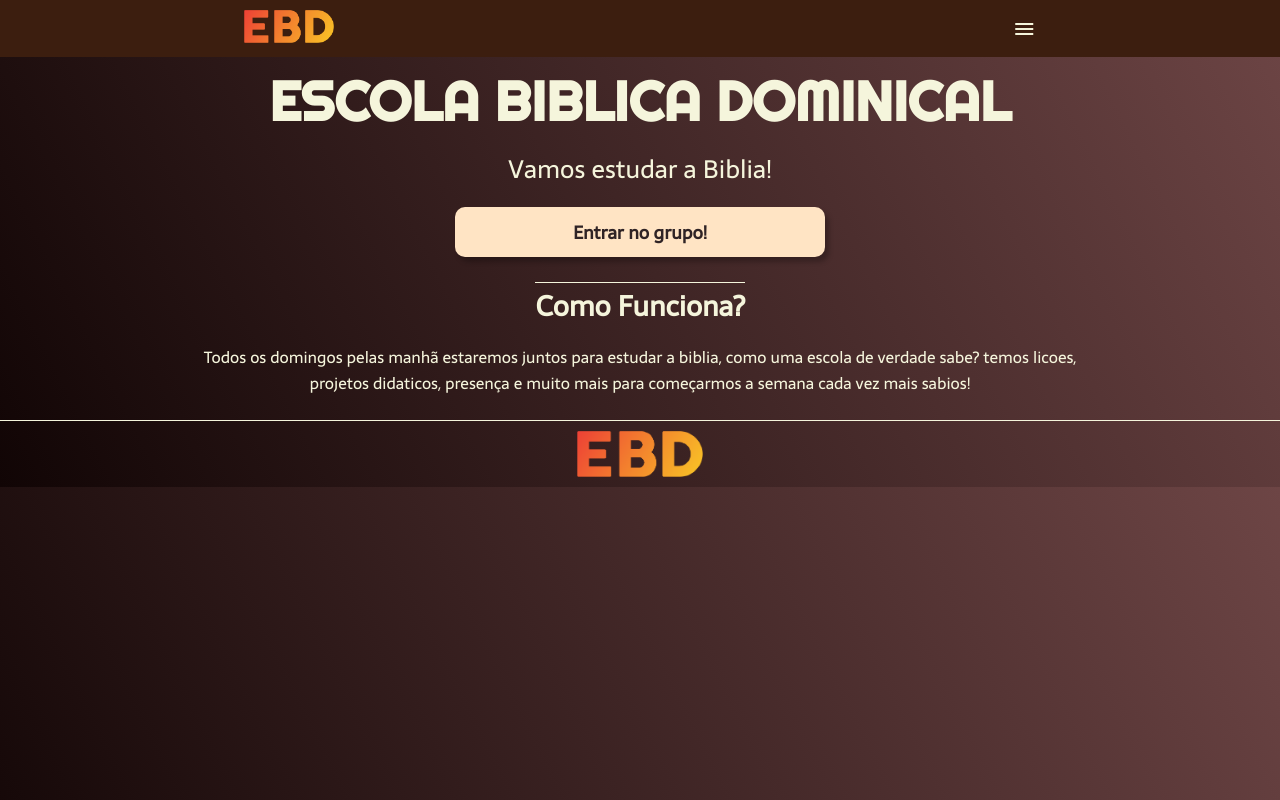
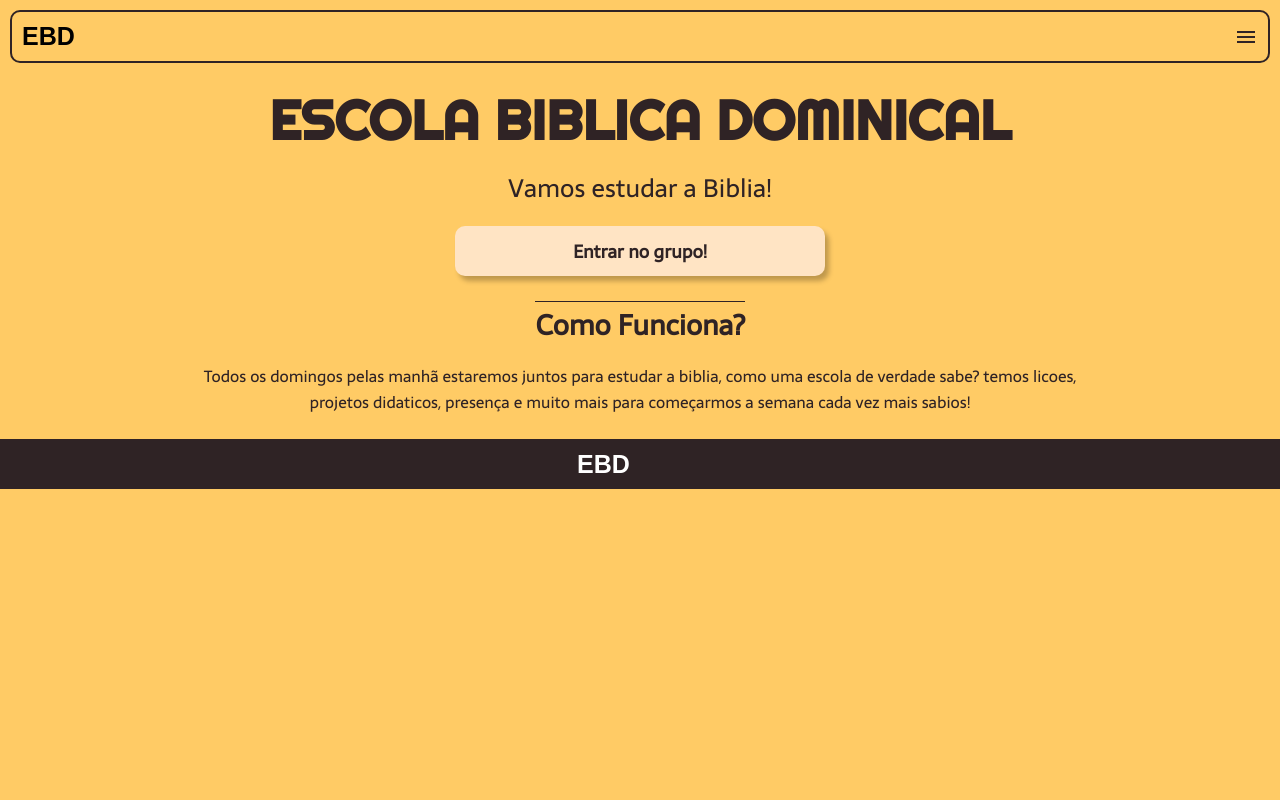
Before and after one commit to Gabr128040/ebd, a plain HTML site: page index.html in a window 1280 px wide. Drawn offline with Linux system fonts and the light colour scheme; a web font is replaced by a local one.

Commit message:
index com novo visual

```diff
--- a/index.html
+++ b/index.html
@@ -8,12 +8,13 @@
     <title>EBD</title>
     <link href="https://fonts.googleapis.com/icon?family=Material+Icons"
       rel="stylesheet">
+
 </head>
 <body>
 
-    <header class="header">
-        <a href="index.html"><img class="header-logo" src="./imagens/ebd site.png" alt="logo ebd"></a>
-        <span onclick="menu()" id="header-menu"class="material-icons">menu</span>
+  <header class="header">
+    <a href="index.html"><span class="header-logo">EBD</span></a>
+    <span onclick="menu()" id="header-menu"class="material-icons">menu</span>
 
         <nav class="nav">
             <ul class="nav-ul">
@@ -43,8 +44,10 @@
         </section>
     </main>
     <footer class="footer">
-        <img class="footer-logo" src="./imagens/ebd site.png" alt="">
+        <span id="footer-logo-ebd" class="footer-logo">EBD</
+        <img class="footer-logo" id="footer-logo-idm" src="./imagens/idm logo branco.png" alt="" />
     </footer>
     <script src="script.js"></script>
+
 </body>
 </html>
--- a/style.css
+++ b/style.css
@@ -11,9 +11,7 @@
 }
 
 body {
-    background: linear-gradient(243.18deg, #6D4545 0%, #110505 100%);
-
-
+  background: #Ffcb65;
 }
 
 .header {
@@ -22,17 +20,23 @@ body {
   align-items: center;
   padding: 10px;
   position: fixed;
-    background: #3c1e0f;
-    width: 100%;
-    justify-content: space-around;
+  background:#Ffcb65;
+  width: calc(100% - 20px);
+  justify-content: space-between;
+  margin:10px;
+  border-radius: 10px;
+  border: 2px solid #2f2325;
 }
 
 .header-logo {
-    width:30%;
+  font-family: 'Montserrat', sans-serif;
+  font-weight: 800;
+  color: black;
+  font-size: 25px;
 }
 
 #header-menu {
-	color: beige;
+	color: #2f2325;
 }
 
 .nav {
@@ -42,15 +46,16 @@ body {
   width: 100%;
   top: 60px;
   padding-left: 20px;
-    background: #3c1e0f;
+  background: #130e0edc;
   border-top: 1px solid beige;
+  border-radius: 10px;
 }
 
 .nav-ul {
   display: flex;
   flex-direction: column;
   list-style: none;
-    height: 100vh;
+  height: 50vh;
 }
 
 
@@ -60,15 +65,12 @@ body {
   font-size: 32px;
   font-weight: 400;
   font-family: 'Sarala',sans-serif;
-    /*  border-bottom:0.4px solid beige ;   /*  */
 }
 
 .main {
-    border-top: 0.4px solid beige;
-    border-color: beige;
     margin: auto;
     min-width:320px;
-    padding-top: 45px;
+    padding-top: 65px;
 }
 
 .conteudo-principal {
@@ -87,7 +89,7 @@ body {
 }
 
 .conteudo-principal-escrito-titulo {
-    color: beige;
+    color: #2f2325;
     font-size: 55px;
     font-family: 'Righteous', cursive;
     padding: 0px;
@@ -95,7 +97,7 @@ body {
 }
 
 .conteudo-principal-escrito-subtitulo {
-    color: beige;
+    color: #2f2325;
     font-size: 25px;
     margin: 0px;
     font-family: 'Sarala',sans-serif;
@@ -134,8 +136,8 @@ body {
 }
 
 .conteudo-secundario-titulo {
-    border-top: 0.4px solid beige;
-    color: beige;
+    border-top: 1.5px solid #2f2325;
+    color: #2f2325;
     font-size: 28px;
     font-family: 'Sarala', sans-serif;
 }
@@ -146,7 +148,7 @@ body {
     align-items: center;
     width: 70%;
     text-align: center;
-    color: beige;
+    color: #2f2325;
     font-size: 16px;
     font-family: 'Sarala',sas-serif ;
     margin-bottom:24px ;
@@ -154,13 +156,29 @@ body {
 
 .footer {
     display: flex;
-    flex-direction: column;
+    flex-direction: row;
     align-items: center;
-    border-top:0.4px solid beige ;
+    justify-content: space-around;
+    border-top:0.4px solid #2f2325 ;
     padding: 10px;
+    background-color: #2f2325;
 }
 
 .footer-logo {
   width: 10%;
   display: block;
 }
+
+#footer-logo-ebd {
+  font-family: 'Montserrat', sans-serif;
+  font-weight: 800;
+  color: white;
+  font-size: 25px;
+}
+
+.footer-version {
+  font-family: 'Montserrat', sans-serif;
+  font-weight: 800;
+  color: white;
+  font-size: 10px;
+}
```
Also changed, not shown: professor.html (+1 -1 lines). Lines whose indentation alone changed are shown as unchanged.
